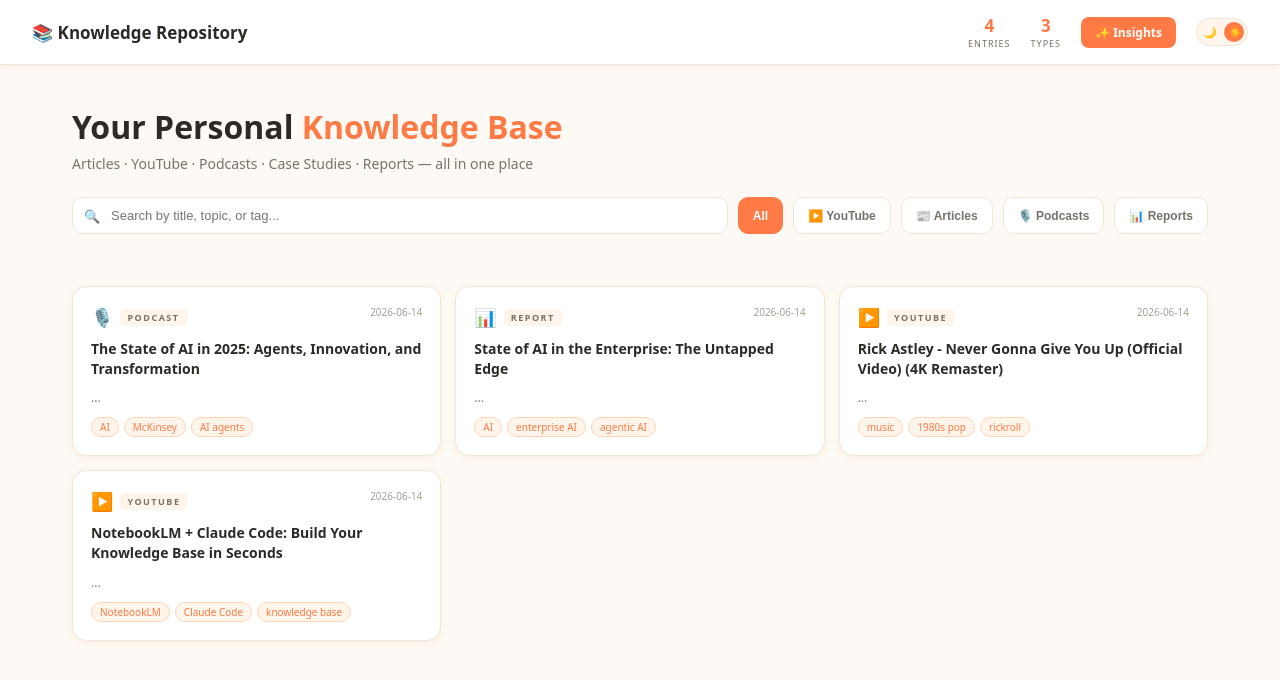
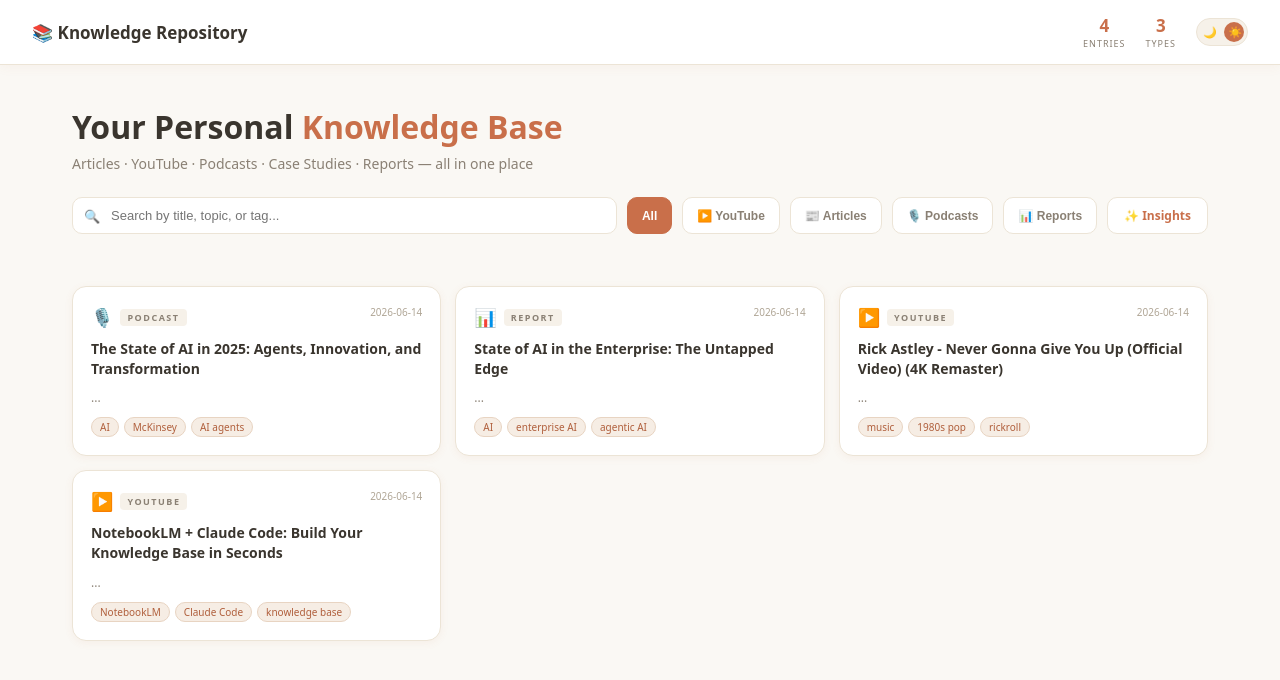
Before and after one commit to lokeshraizada1994/knowledge-repo, a plain HTML site: page index.html in a window 1280 px wide. Drawn offline with Linux system fonts and the light colour scheme.

```diff
--- a/index.html
+++ b/index.html
@@ -6,18 +6,18 @@
 <title>Knowledge Repository</title>
 <style>
   :root[data-theme="light"] {
-    --bg:#fdfaf5; --surface:#ffffff; --surface2:#fff5eb;
-    --border:#f0e6d6; --text:#2d2a26; --text2:#7a7268; --text3:#a89f8f;
-    --accent:#ff7a45; --shadow:rgba(255,122,69,0.10);
-    --tag-bg:#fff5eb; --tag-color:#ff7a45; --tag-border:#ffd4b3;
+    --bg:#faf8f4; --surface:#ffffff; --surface2:#f6f1e9;
+    --border:#ece4d6; --text:#3a352e; --text2:#8a8074; --text3:#b0a696;
+    --accent:#c96f4a; --accent-soft:#d68a68; --shadow:rgba(201,111,74,0.07);
+    --tag-bg:#f6ede4; --tag-color:#b05f3c; --tag-border:#e8d4c2;
     --topbar-bg:#ffffff;
   }
   :root[data-theme="dark"] {
-    --bg:#1c1815; --surface:#26211c; --surface2:#2e2822;
-    --border:#3d352c; --text:#f5efe4; --text2:#b0a696; --text3:#7a7268;
-    --accent:#ff8a5c; --shadow:rgba(0,0,0,0.35);
-    --tag-bg:#3a2c1e; --tag-color:#ffb020; --tag-border:#5c4326;
-    --topbar-bg:#26211c;
+    --bg:#211d19; --surface:#2a2520; --surface2:#322c25;
+    --border:#40382e; --text:#eee7db; --text2:#a89c8a; --text3:#7a7268;
+    --accent:#d68a68; --accent-soft:#c96f4a; --shadow:rgba(0,0,0,0.3);
+    --tag-bg:#3a2f24; --tag-color:#e0a97e; --tag-border:#5c4a36;
+    --topbar-bg:#2a2520;
   }
   * { box-sizing:border-box; margin:0; padding:0; }
   body { background:var(--bg); color:var(--text); font-family:system-ui,-apple-system,sans-serif; min-height:100vh; transition:background 0.3s,color 0.3s; }
@@ -41,9 +41,15 @@
   .theme-icon.moon { left:6px; }
   .theme-icon.sun  { right:5px; }
 
-  .insights-link { background:var(--accent); color:#fff; border-radius:8px; padding:7px 14px;
-    font-size:12px; font-weight:700; text-decoration:none; transition:opacity 0.2s; }
-  .insights-link:hover { opacity:0.85; }
+  .insights-link { background:var(--surface2); color:var(--text); border:1px solid var(--border);
+    border-radius:8px; padding:7px 14px; font-size:12px; font-weight:700; text-decoration:none;
+    transition:all 0.2s; }
+  .insights-link:hover { border-color:var(--accent); color:var(--accent); }
+
+  .tab-insights { background:var(--surface); border:1px solid var(--border); color:var(--accent);
+    border-radius:10px; padding:9px 16px; font-size:12px; cursor:pointer; font-weight:700;
+    transition:all 0.2s; white-space:nowrap; text-decoration:none; display:inline-flex; align-items:center; gap:6px; }
+  .tab-insights:hover { background:var(--accent); border-color:var(--accent); color:#fff; }
 
   .hero { padding:40px 32px 24px; max-width:1200px; margin:0 auto; }
   .hero h1 { font-size:32px; font-weight:900; margin-bottom:6px; }
@@ -105,7 +111,6 @@
       <div class="stat"><div class="stat-num" id="total-count">0</div><div class="stat-label">Entries</div></div>
       <div class="stat"><div class="stat-num" id="type-count">0</div><div class="stat-label">Types</div></div>
     </div>
-    <a class="insights-link" href="insights.html">✨ <span>Insights</span></a>
     <button class="theme-toggle" onclick="toggleTheme()" title="Toggle theme">
       <span class="theme-icon moon">🌙</span>
       <span class="theme-icon sun">☀️</span>
@@ -126,6 +131,7 @@
     <button class="filter-btn" onclick="filterByType('article',this)">📰 Articles</button>
     <button class="filter-btn" onclick="filterByType('podcast',this)">🎙️ Podcasts</button>
     <button class="filter-btn" onclick="filterByType('report',this)">📊 Reports</button>
+    <a class="tab-insights" href="insights.html">✨ Insights</a>
   </div>
 </div>
 
```
